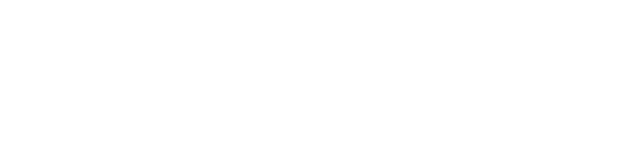
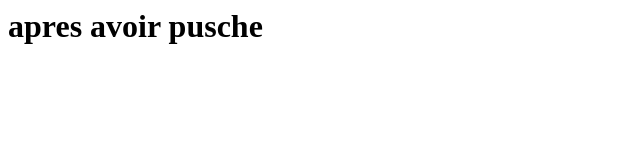
Before and after one commit to rozennelies/test-git, a plain HTML site: page index.html in a window 1280 px wide. Shown: the whole page, without its empty margins (0-640 px from the left). Drawn offline with Linux system fonts and the light colour scheme.

Commit message:
update index.html

```diff
--- a/index.html
+++ b/index.html
@@ -1,4 +1,4 @@
 <html>
 
-	<h1></h1>
+	<h1>apres avoir pusche</h1>
 </html>
```
